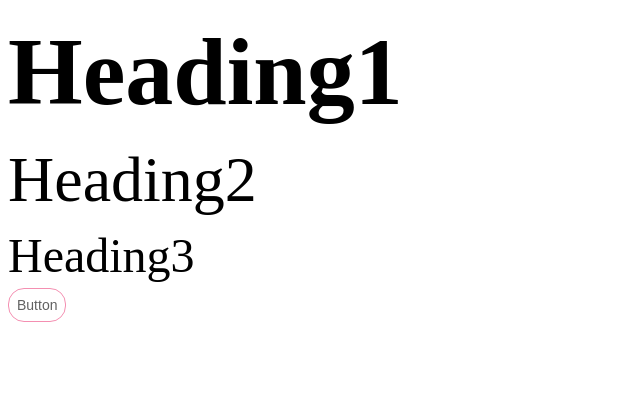
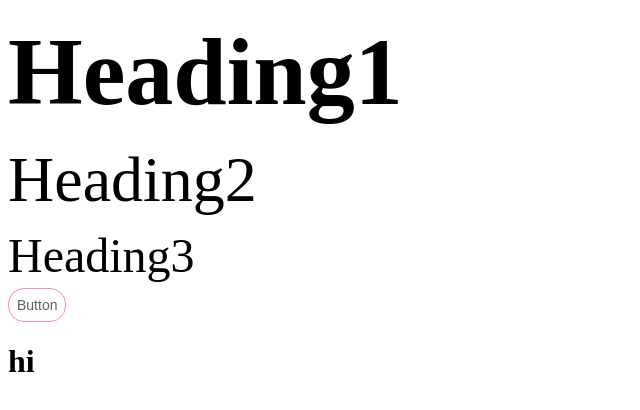
Before and after one commit to nickcoga/Get-That-Home-Project, a React (Create React App) app: page / in a window 1280 px wide. Shown: the top 410 px of the page, without its empty margins (0-640 px from the left). Built offline with nearby package versions, Linux system fonts and the light colour scheme.

Commit message:
Initialize inputs component

```diff
--- /dev/null
+++ b/src/components/UI/Inputs.js
@@ -0,0 +1,11 @@
+import React from "react";
+
+const Inputs = () => {
+  return (
+    <div>
+      <h1>hi</h1>
+    </div>
+  );
+};
+
+export default Inputs;
--- a/src/index.js
+++ b/src/index.js
@@ -2,11 +2,13 @@ import React from "react";
 import ReactDOM from "react-dom";
 import App from "./App";
 import Button from "./components/UI/Button";
+import Inputs from "./components/UI/Inputs";
 
 ReactDOM.render(
   <React.StrictMode>
     <App />
     <Button size="small">Button</Button>
+    <Inputs />
   </React.StrictMode>,
   document.getElementById("root")
 );
```
